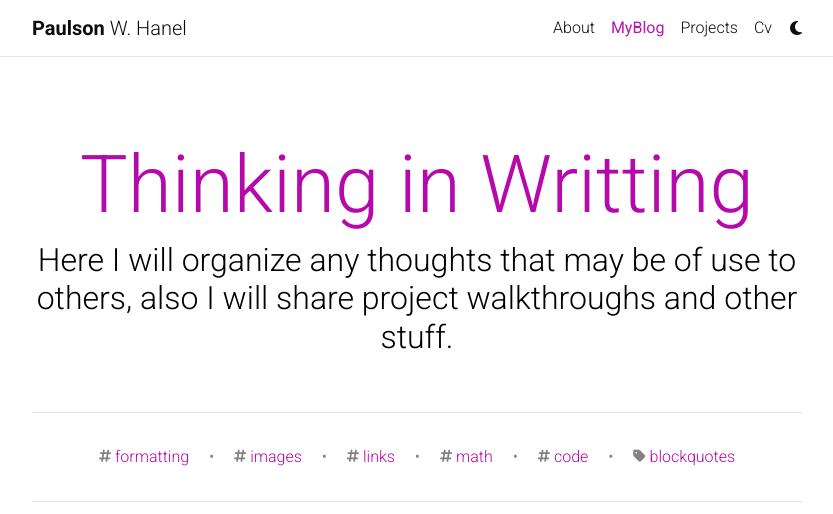
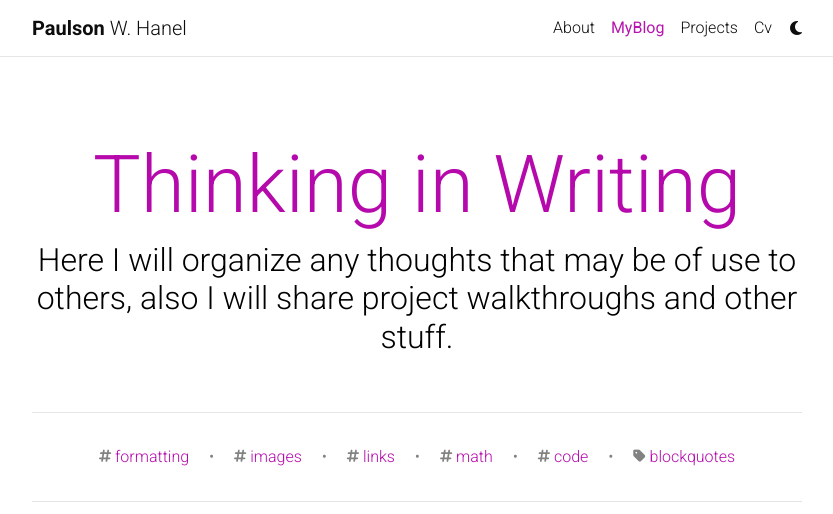
Before and after one commit to Flogging0140/fizzyvermin.github.io, a Jekyll site: the page built from blog/index.html, in a window 1280 px wide and 1358 px high. Shown: the top 514 px of the window, without its empty margins (223-1056 px from the left). Built offline with Jekyll 4.4.1, drawn with Linux system fonts in a browser that asks for light colours; the list of posts is cut into pages by our own code; comment, search, counter and statistics services are not loaded; a style sheet for code colours, icons or effects is not loaded; grey boxes are pictures that could not be loaded.

Commit message:
Spelling, added g-tag to their config. Commented out old Google Analytics Tag.

```diff
--- a/_config.yml
+++ b/_config.yml
@@ -109,7 +109,7 @@
 # Analytics and search engine verification
 # -----------------------------------------------------------------------------
 
-google_analytics:  # your Google Analytics measurement ID (format: G-XXXXXXXXXX)
+google_analytics: G-6D5Q9GJVWN # your Google Analytics measurement ID (format: G-XXXXXXXXXX)
 cronitor_analytics:  # cronitor RUM analytics site ID (format: XXXXXXXXX)
 
 google_site_verification:  # your google-site-verification ID (Google Search Console)
@@ -119,7 +119,7 @@
 # Blog
 # -----------------------------------------------------------------------------
 
-blog_name: Thinking in Writting # blog_name will be displayed in your blog page
+blog_name: Thinking in Writing # blog_name will be displayed in your blog page
 blog_nav_title: MyBlog # your blog must have a title for it to be displayed in the nav bar
 blog_description: Here I will organize any thoughts that may be of use to others, also I will share project walkthroughs and other stuff.
 permalink: /blog/:year/:title/
--- a/_includes/head.html
+++ b/_includes/head.html
@@ -52,11 +52,11 @@
     </script>
 
     <!-- Google tag (gtag.js) -->
-    <script async src="https://www.googletagmanager.com/gtag/js?id=G-6D5Q9GJVWN"></script>
+    <!-- <script async src="https://www.googletagmanager.com/gtag/js?id=G-6D5Q9GJVWN"></script>
     <script>
         window.dataLayer = window.dataLayer || [];
         function gtag() { dataLayer.push(arguments); }
         gtag('js', new Date());
 
         gtag('config', 'G-6D5Q9GJVWN');
-    </script>
+    </script> -->
```
